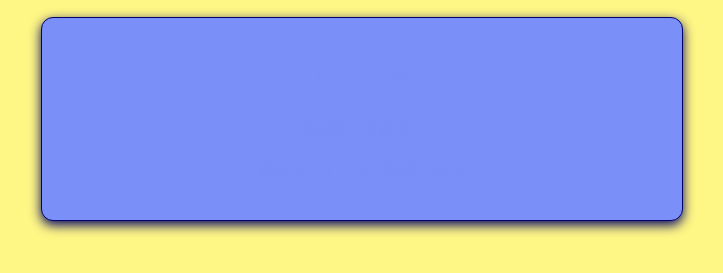
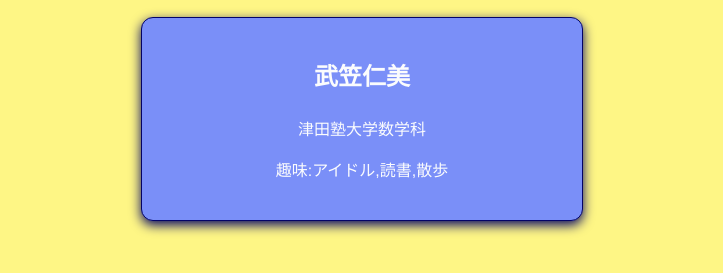
Before and after one commit to Hitomi-Mukasa/my-profile, a plain HTML site: page index.html in a window 1280 px wide. Shown: the part 151-424 px from the top of the page, without its empty margins (278-1001 px from the left). Drawn offline with Linux system fonts and the light colour scheme.

Commit message:
微調整

```diff
--- a/index.html
+++ b/index.html
@@ -11,7 +11,7 @@
             <div class="card">
                 <h2>武笠仁美</h2>
                 <p>津田塾大学数学科</p>
-                <p>趣味はアイドル、読書、散歩</p>
+                <p>趣味:アイドル,読書,散歩</p>
             </div>
         </section>
      </body>
--- a/style.css
+++ b/style.css
@@ -1,19 +1,21 @@
 body {
     background-color: #fef685;
     font-family: "Helvetica",sans-serif;
-    color: #7a8ff8;
+    color: #fbfcfd;
     margin: 40px;
     line-height: 1.6;
     text-align: center;
     padding: 50px;
 }
-
+h1{
+    color: #7a8ff8;
+}
 .card {
     background-color: #7a8ff8;
     border: 1px solid #030367;
     border-radius: 12px;
     padding: 20px;
     margin: 20px auto;
-    max-width: 600px;
+    max-width: 400px;
     box-shadow: 0 4px 12px rgba(0, 0, 99, 1);
 }
```
